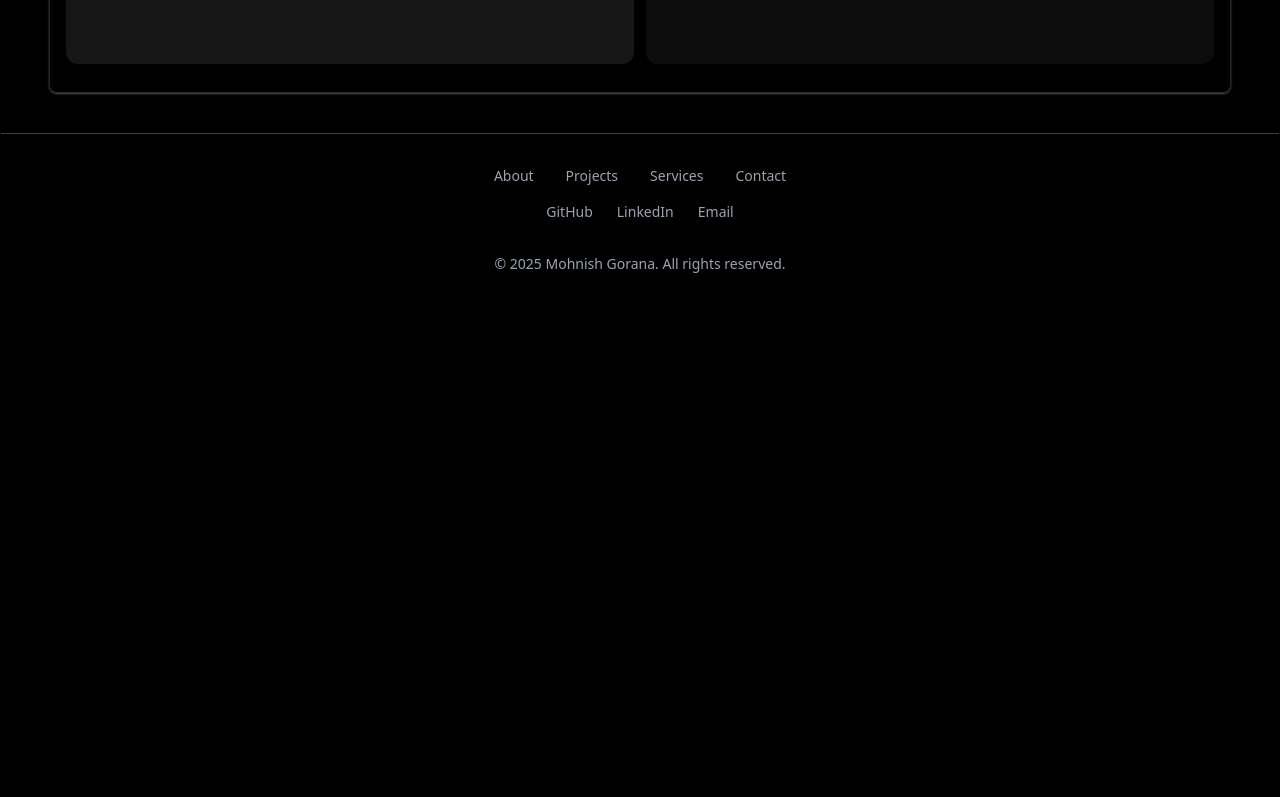
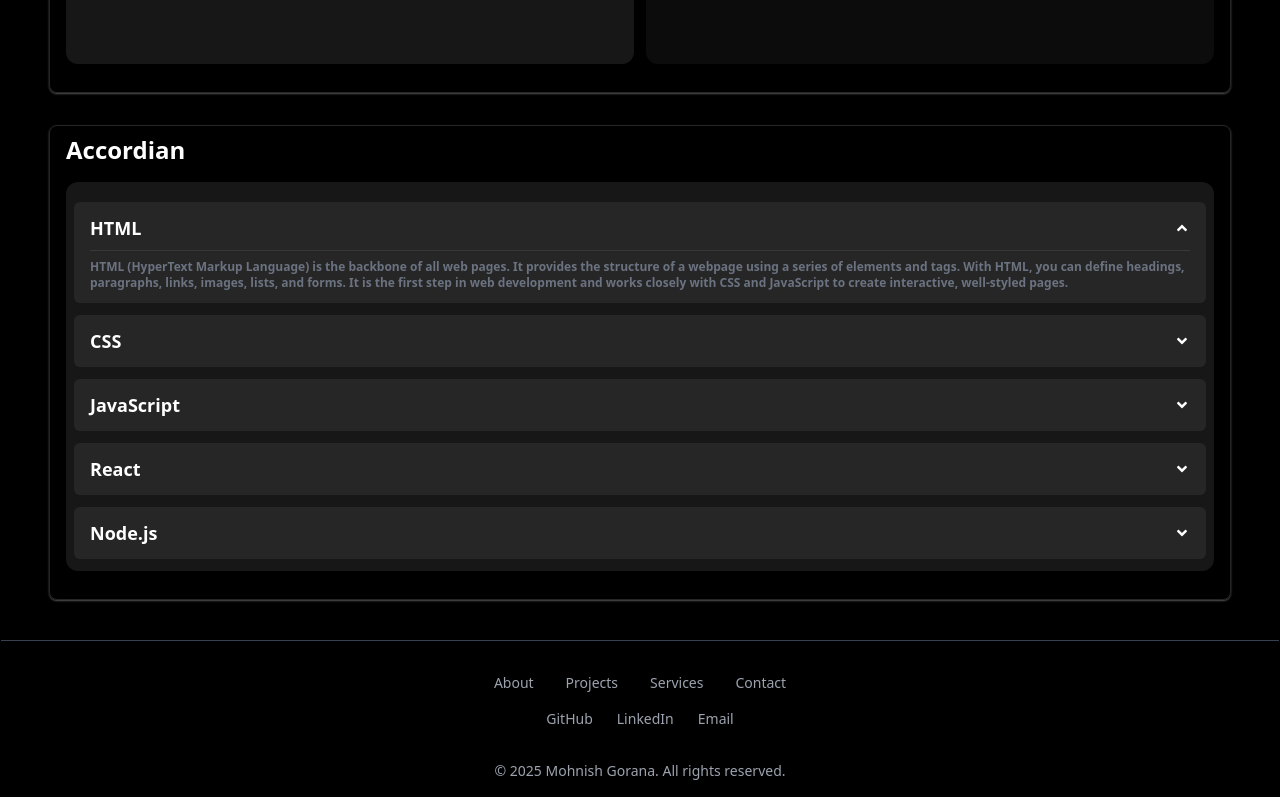
Before and after one commit to mohnishgorana1/my-portfolio, a Next.js app: page /machine-coding-tasks in a window 1280 px wide. Shown: the part 3155-3952 px from the top of the page. Before the commit the page ends 3478 px from the top, so only its background shows below. Built offline with nearby package versions, Linux system fonts and the light colour scheme; no server answers.

Commit message:
accordian machine coding task added

```diff
--- a/app/machine-coding-tasks/page.tsx
+++ b/app/machine-coding-tasks/page.tsx
@@ -1,4 +1,5 @@
 "use client";
+import Accordian from "@/components/machine-coding-tasks/accordian/Accordian";
 import ChipsInput from "@/components/machine-coding-tasks/chips-input/ChipsInput";
 import NESTEDCHECKBOX from "@/components/machine-coding-tasks/nested-checkbox/nested-checkbox";
 import OTPINPUT from "@/components/machine-coding-tasks/OTPINPUT/Otp-input";
@@ -29,6 +30,10 @@ function MachineCodingTasks() {
     {
       name: "CHIPS INPUT",
       component: <ChipsInput />,
+    },
+    {
+      name: "Accordian",
+      component: <Accordian />,
     },
   ];
 
--- /dev/null
+++ b/components/machine-coding-tasks/accordian/Accordian.tsx
@@ -0,0 +1,87 @@
+import React, { useState } from "react";
+import { FaAngleDown, FaAngleUp } from "react-icons/fa";
+
+export const ACCORDIAN_DATA = [
+  {
+    id: 1,
+    name: "HTML",
+    content:
+      "HTML (HyperText Markup Language) is the backbone of all web pages. It provides the structure of a webpage using a series of elements and tags. With HTML, you can define headings, paragraphs, links, images, lists, and forms. It is the first step in web development and works closely with CSS and JavaScript to create interactive, well-styled pages.",
+  },
+  {
+    id: 2,
+    name: "CSS",
+    content:
+      "CSS (Cascading Style Sheets) is used to style and visually enhance HTML elements. It controls the layout, colors, fonts, and spacing of your webpage. Modern CSS includes features like Flexbox, Grid, and animations that allow developers to build responsive and dynamic designs without relying heavily on JavaScript. It helps bring a polished, professional look to websites.",
+  },
+  {
+    id: 3,
+    name: "JavaScript",
+    content:
+      "JavaScript is a powerful scripting language that brings interactivity to web pages. It allows you to respond to user actions, manipulate the DOM, fetch data from APIs, and build complex functionalities like sliders, modals, and games. With ES6 and beyond, JavaScript has evolved into a robust language used not just for frontend development but also on the server side through Node.js.",
+  },
+  {
+    id: 4,
+    name: "React",
+    content:
+      "React is a popular JavaScript library for building fast, component-based user interfaces. Developed by Meta, it uses a virtual DOM to efficiently update and render components. React encourages reusable UI elements, making development faster and more organized. It integrates well with tools like Next.js and frameworks for state management such as Redux or Zustand.",
+  },
+  {
+    id: 5,
+    name: "Node.js",
+    content:
+      "Node.js is a runtime environment that allows JavaScript to run on the server. It is built on Chrome’s V8 engine and is widely used for creating scalable backend applications and APIs. With its non-blocking I/O model and event-driven architecture, Node.js enables efficient handling of multiple requests, making it ideal for real-time applications like chat apps and streaming services.",
+  },
+];
+
+function Accordian() {
+  const [data, setData] = useState(ACCORDIAN_DATA);
+  const [currentOpenAccoridan, setCurrentOpenAccoridan] = useState<
+    null | number
+  >(1);
+
+  const handleAccordian = (itemId: number) => {
+    if (currentOpenAccoridan === itemId) {
+      setCurrentOpenAccoridan(null);
+      return;
+    }
+    setCurrentOpenAccoridan(itemId);
+  };
+
+  return (
+    <main className="min-h-72 gap-x-3 gap-y-3 mb-5">
+      <div className="min-h-56 bg-neutral-900 px-2 py-2 lg:pt-4 rounded-sm md:rounded-xl flex flex-col gap-y-1">
+        {data.map((item) => (
+          <div
+            key={item.id}
+            className="space-y-2 my-1 bg-neutral-800 px-4 py-3 rounded-md "
+          >
+            <section
+              className="flex items-center justify-between cursor-pointer"
+              onClick={() => handleAccordian(item.id)}
+            >
+              <h2 className="text-lg font-semibold">{item.name}</h2>
+              <button
+                className={`${
+                  currentOpenAccoridan === item.id && "rotate-180 "
+                } duration-500`}
+                onClick={() => handleAccordian(item.id)}
+              >
+                <FaAngleDown />
+              </button>
+            </section>
+            {currentOpenAccoridan === item.id && (
+              <section className="">
+                <p className="text-xs pt-2 font-bold text-gray-500 border-t border-t-neutral-700/70">
+                  {item.content}
+                </p>
+              </section>
+            )}
+          </div>
+        ))}
+      </div>
+    </main>
+  );
+}
+
+export default Accordian;
```
